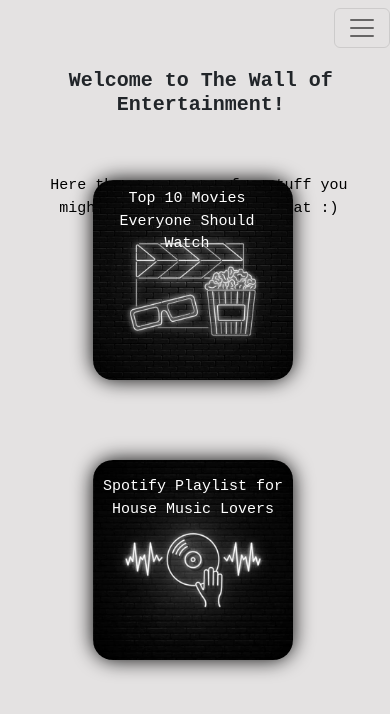
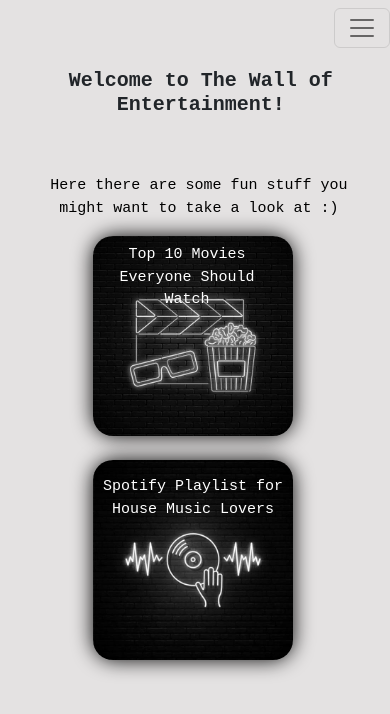
Before and after one commit to asalzp/myportfolio, a React (Create React App) app: page /myportfolio/entertainment in a window 390 px wide. Shown: the top 714 px of the page. Built offline with nearby package versions, Linux system fonts and the light colour scheme.

Commit message:
movies margin fix

```diff
--- a/src/pages/Entertainment.css
+++ b/src/pages/Entertainment.css
@@ -150,7 +150,7 @@
     .movies_img{
         position: absolute;
         display: flex;
-        margin-top: -5rem;
+        margin-top: 2rem;
         margin-left: -9rem;
     }
 
```
